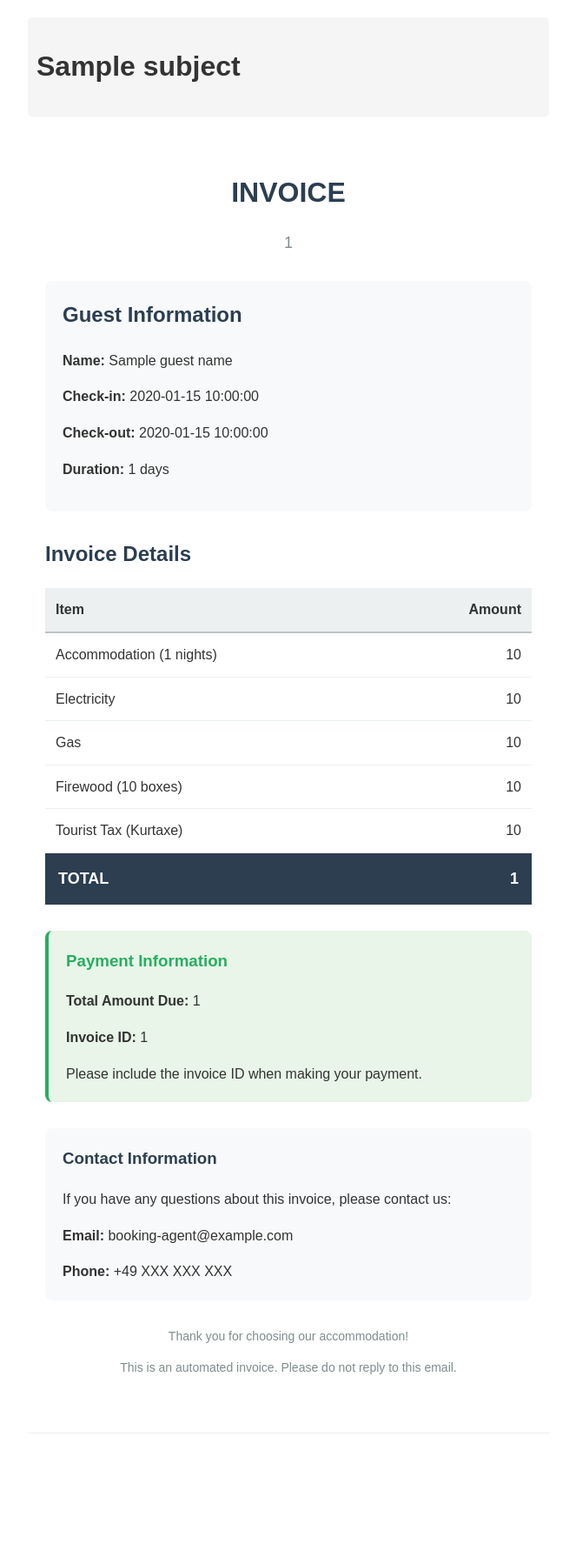
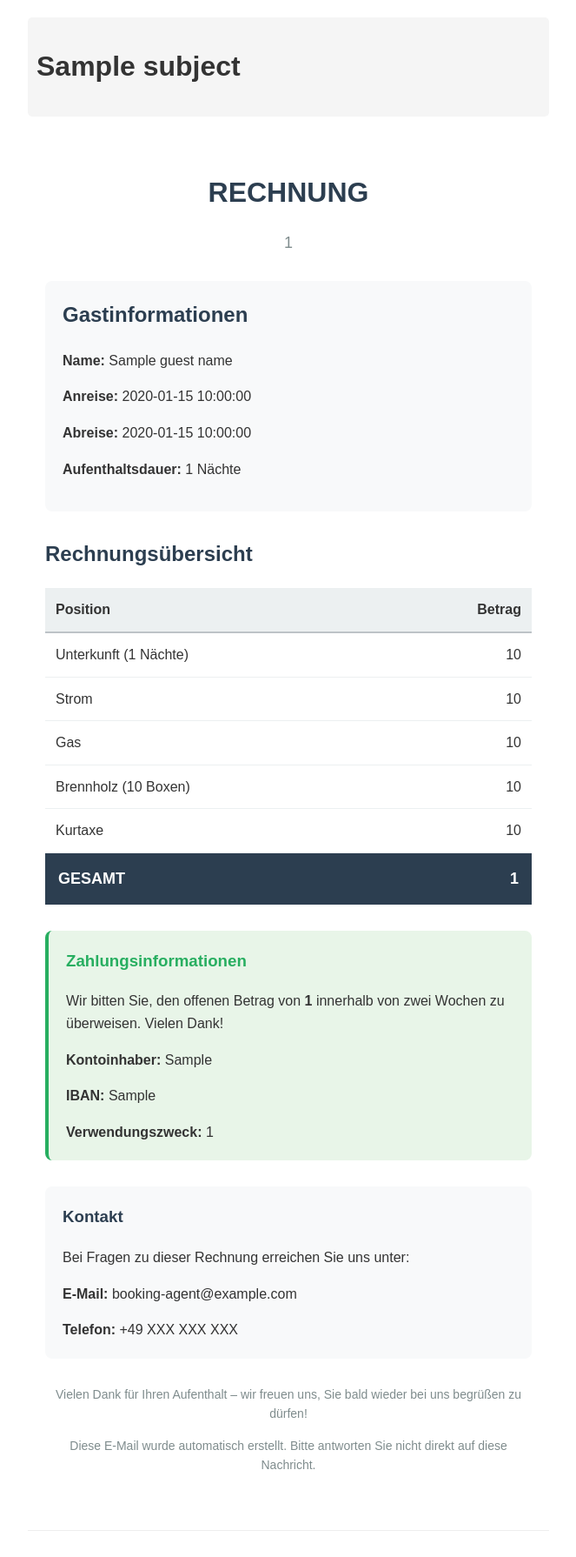
Before and after one commit to nilsrambow/amrum-be, a Python web app: template templates/invoice_email.html in a window 1280 px wide. Shown: the whole page at 87% size, without its empty margins (308-971 px from the left). Before the commit the page ends 1648 px from the top, so only its background shows below. Run offline with Jinja, Linux system fonts and the light colour scheme; the template is opened without the code that fills it: most values are stand-ins (such as "Sample title", 1, 10 or a date in 2020).

Commit message:
Add payment info to invoice email and translate to German
- Read PAYMENT_ACCOUNT_HOLDER and PAYMENT_IBAN from .env via new get_payment_config()
- Pass payment config through DI to InvoiceService
- Include account holder, IBAN and Verwendungszweck in invoice email context
- Translate invoice_email.html fully to German

Co-Authored-By: Claude Sonnet 4.6 <noreply@anthropic.com>

```diff
--- a/templates/invoice_email.html
+++ b/templates/invoice_email.html
@@ -3,31 +3,31 @@
 {% block content %}
 <div style="max-width: 600px; margin: 0 auto; padding: 20px; font-family: Arial, sans-serif;">
     <div style="text-align: center; margin-bottom: 30px;">
-        <h1 style="color: #2c3e50; margin-bottom: 10px;">INVOICE</h1>
+        <h1 style="color: #2c3e50; margin-bottom: 10px;">RECHNUNG</h1>
         <p style="color: #7f8c8d; font-size: 18px;">{{ invoice_id }}</p>
     </div>
 
     <div style="background-color: #f8f9fa; padding: 20px; border-radius: 8px; margin-bottom: 30px;">
-        <h2 style="color: #2c3e50; margin-top: 0;">Guest Information</h2>
+        <h2 style="color: #2c3e50; margin-top: 0;">Gastinformationen</h2>
         <p><strong>Name:</strong> {{ guest_name }}</p>
-        <p><strong>Check-in:</strong> {{ check_in_date }}</p>
-        <p><strong>Check-out:</strong> {{ check_out_date }}</p>
-        <p><strong>Duration:</strong> {{ num_days }} days</p>
+        <p><strong>Anreise:</strong> {{ check_in_date }}</p>
+        <p><strong>Abreise:</strong> {{ check_out_date }}</p>
+        <p><strong>Aufenthaltsdauer:</strong> {{ num_days }} Nächte</p>
     </div>
 
     <div style="margin-bottom: 30px;">
-        <h2 style="color: #2c3e50;">Invoice Details</h2>
+        <h2 style="color: #2c3e50;">Rechnungsübersicht</h2>
         <table style="width: 100%; border-collapse: collapse; margin-top: 15px;">
             <thead>
                 <tr style="background-color: #ecf0f1;">
-                    <th style="padding: 12px; text-align: left; border-bottom: 2px solid #bdc3c7;">Item</th>
-                    <th style="padding: 12px; text-align: right; border-bottom: 2px solid #bdc3c7;">Amount</th>
+                    <th style="padding: 12px; text-align: left; border-bottom: 2px solid #bdc3c7;">Position</th>
+                    <th style="padding: 12px; text-align: right; border-bottom: 2px solid #bdc3c7;">Betrag</th>
                 </tr>
             </thead>
             <tbody>
                 {% if accommodation_cost != "€0.00" %}
                 <tr>
-                    <td style="padding: 12px; border-bottom: 1px solid #ecf0f1;">Accommodation ({{ num_days }} nights)</td>
+                    <td style="padding: 12px; border-bottom: 1px solid #ecf0f1;">Unterkunft ({{ num_days }} Nächte)</td>
                     <td style="padding: 12px; text-align: right; border-bottom: 1px solid #ecf0f1;">{{ accommodation_cost }}</td>
                 </tr>
                 {% endif %}
@@ -35,7 +35,7 @@
                 {% if electricity_cost != "€0.00" %}
                 <tr>
                     <td style="padding: 12px; border-bottom: 1px solid #ecf0f1;">
-                        Electricity
+                        Strom
                         {% if consumption and consumption.electricity_kwh %}
                         ({{ "%.1f"|format(consumption.electricity_kwh) }} kWh)
                         {% endif %}
@@ -59,9 +59,9 @@
                 {% if firewood_cost != "€0.00" %}
                 <tr>
                     <td style="padding: 12px; border-bottom: 1px solid #ecf0f1;">
-                        Firewood
+                        Brennholz
                         {% if consumption and consumption.firewood_boxes %}
-                        ({{ consumption.firewood_boxes }} boxes)
+                        ({{ consumption.firewood_boxes }} Boxen)
                         {% endif %}
                     </td>
                     <td style="padding: 12px; text-align: right; border-bottom: 1px solid #ecf0f1;">{{ firewood_cost }}</td>
@@ -70,14 +70,14 @@
 
                 {% if kurtaxe_cost != "€0.00" %}
                 <tr>
-                    <td style="padding: 12px; border-bottom: 1px solid #ecf0f1;">Tourist Tax (Kurtaxe)</td>
+                    <td style="padding: 12px; border-bottom: 1px solid #ecf0f1;">Kurtaxe</td>
                     <td style="padding: 12px; text-align: right; border-bottom: 1px solid #ecf0f1;">{{ kurtaxe_cost }}</td>
                 </tr>
                 {% endif %}
             </tbody>
             <tfoot>
                 <tr style="background-color: #2c3e50; color: white; font-weight: bold;">
-                    <td style="padding: 15px; font-size: 18px;">TOTAL</td>
+                    <td style="padding: 15px; font-size: 18px;">GESAMT</td>
                     <td style="padding: 15px; text-align: right; font-size: 18px;">{{ total_cost }}</td>
                 </tr>
             </tfoot>
@@ -85,22 +85,27 @@
     </div>
 
     <div style="background-color: #e8f5e8; padding: 20px; border-radius: 8px; border-left: 4px solid #27ae60;">
-        <h3 style="color: #27ae60; margin-top: 0;">Payment Information</h3>
-        <p style="margin-bottom: 10px;"><strong>Total Amount Due:</strong> {{ total_cost }}</p>
-        <p style="margin-bottom: 10px;"><strong>Invoice ID:</strong> {{ invoice_id }}</p>
-        <p style="margin-bottom: 0;">Please include the invoice ID when making your payment.</p>
+        <h3 style="color: #27ae60; margin-top: 0;">Zahlungsinformationen</h3>
+        <p style="margin-bottom: 10px;">Wir bitten Sie, den offenen Betrag von <strong>{{ total_cost }}</strong> innerhalb von zwei Wochen zu überweisen. Vielen Dank!</p>
+        {% if payment_account_holder %}
+        <p style="margin-bottom: 5px;"><strong>Kontoinhaber:</strong> {{ payment_account_holder }}</p>
+        {% endif %}
+        {% if payment_iban %}
+        <p style="margin-bottom: 5px;"><strong>IBAN:</strong> {{ payment_iban }}</p>
+        {% endif %}
+        <p style="margin-bottom: 0;"><strong>Verwendungszweck:</strong> {{ invoice_id }}</p>
     </div>
 
     <div style="margin-top: 30px; padding: 20px; background-color: #f8f9fa; border-radius: 8px;">
-        <h3 style="color: #2c3e50; margin-top: 0;">Contact Information</h3>
-        <p style="margin-bottom: 5px;">If you have any questions about this invoice, please contact us:</p>
-        <p style="margin-bottom: 5px;"><strong>Email:</strong> booking-agent@example.com</p>
-        <p style="margin-bottom: 0;"><strong>Phone:</strong> +49 XXX XXX XXX</p>
-</div>
+        <h3 style="color: #2c3e50; margin-top: 0;">Kontakt</h3>
+        <p style="margin-bottom: 5px;">Bei Fragen zu dieser Rechnung erreichen Sie uns unter:</p>
+        <p style="margin-bottom: 5px;"><strong>E-Mail:</strong> booking-agent@example.com</p>
+        <p style="margin-bottom: 0;"><strong>Telefon:</strong> +49 XXX XXX XXX</p>
+    </div>
 
     <div style="margin-top: 30px; text-align: center; color: #7f8c8d; font-size: 14px;">
-        <p>Thank you for choosing our accommodation!</p>
-        <p>This is an automated invoice. Please do not reply to this email.</p>
+        <p>Vielen Dank für Ihren Aufenthalt – wir freuen uns, Sie bald wieder bei uns begrüßen zu dürfen!</p>
+        <p>Diese E-Mail wurde automatisch erstellt. Bitte antworten Sie nicht direkt auf diese Nachricht.</p>
     </div>
 </div>
 {% endblock %}
```
Also changed, not shown: app/api/routes/booking_router.py (+4 -3 lines), app/config/config.py (+7 -0 lines), app/services/invoice_service.py (+5 -2 lines).
